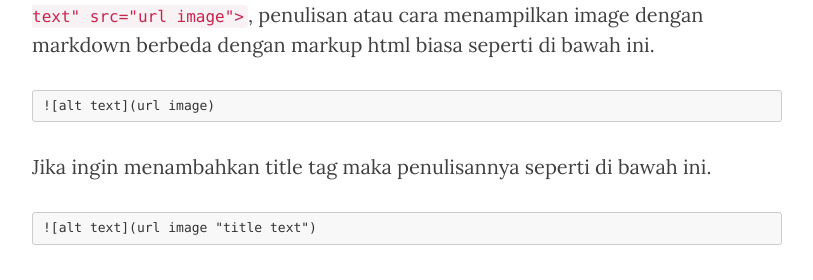
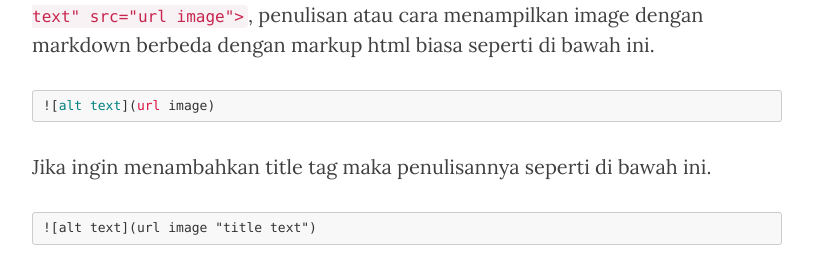
Before and after one commit to KompiAjaib/kompiajaib.github.io, a Jekyll site: the page built from _posts/2016-05-31-defer-image-with-markdown.markdown, in a window 1280 px wide and 900 px high, scrolled down 819 px. Shown: the part 162-442 px from the top of the window, without its empty margins (233-1046 px from the left). Built offline with Jekyll 4.4.1, drawn with Linux system fonts in a browser that asks for light colours; nearby versions of some CDN libraries; comment, search, counter and statistics services are not loaded.

Commit message:
Update 2016-05-31-defer-image-with-markdown.markdown

```diff
--- a/_posts/2016-05-31-defer-image-with-markdown.markdown
+++ b/_posts/2016-05-31-defer-image-with-markdown.markdown
@@ -14,7 +14,7 @@ Dimensi pada gambar postingan (width dan height tag) merupakan salah satu unsur
 
 Berbeda dengan penulisan markup html image (yang sebenarnya bisa juga digunakan pada markdown) yang seperti biasa menggunakan tag `<img alt="alt text" src="url image">`, penulisan atau cara menampilkan image dengan markdown berbeda dengan markup html biasa seperti di bawah ini.
 
-{% highlight html %}
+{% highlight markdown %}
 ![alt text](url image)
 {% endhighlight %}
 
```
